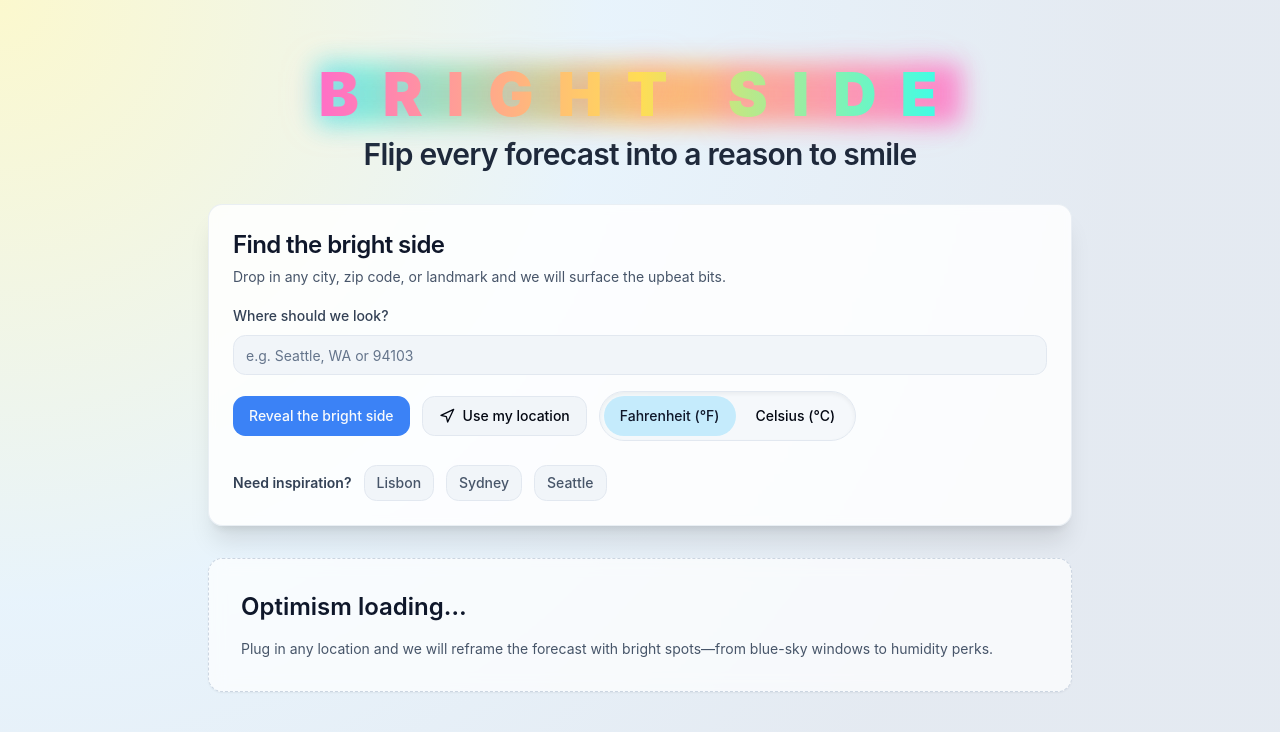
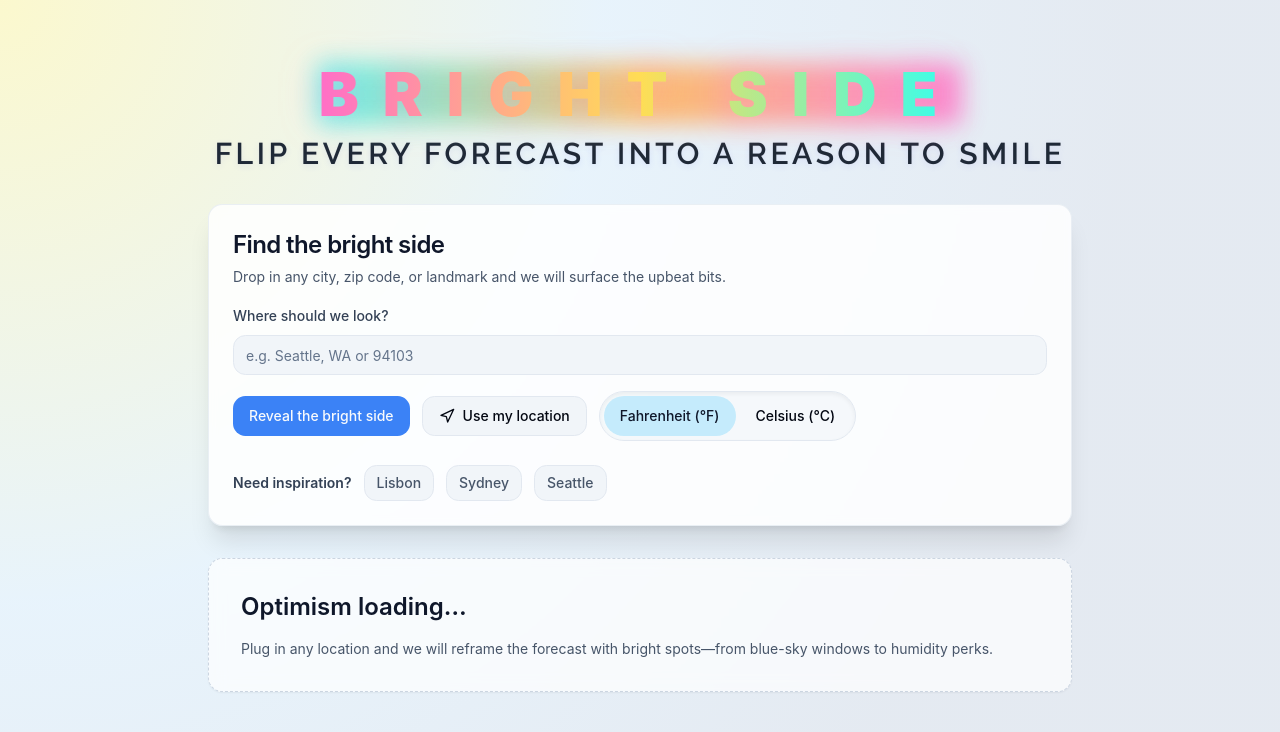
Before and after one commit to kevinfrey/optimistic-weather, a React (Vite) app: page / in a window 1280 px wide. Shown: the top 732 px of the page. Built offline with nearby package versions, Linux system fonts and the light colour scheme.

Commit message:
Introduce subtle Raleway tagline styling

```diff
--- a/src/App.tsx
+++ b/src/App.tsx
@@ -245,7 +245,7 @@ function App() {
               </span>
             </span>
           </div>
-          <h1 className="text-2xl font-semibold tracking-tight text-slate-800 sm:text-3xl">
+          <h1 className="tagline-subtle text-2xl font-semibold sm:text-3xl">
             Flip every forecast into a reason to smile
           </h1>
         </header>
--- a/src/index.css
+++ b/src/index.css
@@ -1,3 +1,5 @@
+@import url('https://fonts.googleapis.com/css2?family=Raleway:wght@500;600&display=swap');
+
 @tailwind base;
 @tailwind components;
 @tailwind utilities;
@@ -68,3 +70,15 @@
     background-attachment: fixed;
   }
 }
+
+@layer components {
+  .tagline-subtle {
+    font-family: 'Raleway', 'Futura', 'Avenir Next', sans-serif;
+    letter-spacing: 0.12em;
+    text-transform: uppercase;
+    color: #1f2937;
+    text-shadow:
+      0 2px 6px rgba(99, 102, 241, 0.12),
+      0 0 1px rgba(15, 23, 42, 0.18);
+  }
+}
```
